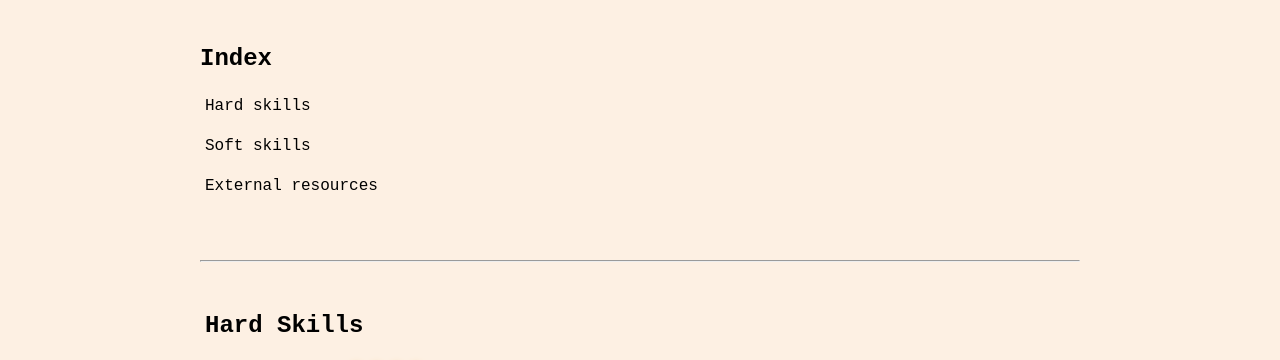
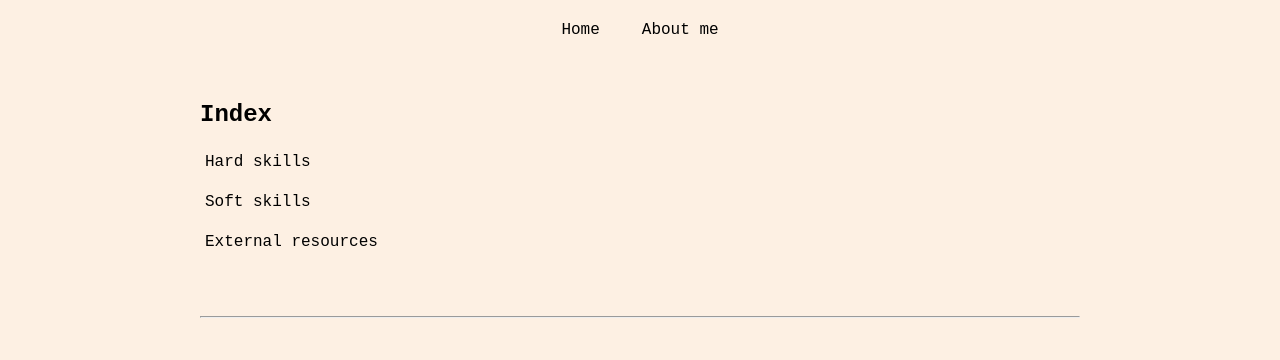
Before and after one commit to mjfneto/mjfneto.github.io, a plain HTML site: page index.html in a window 1280 px wide. Shown: the part 430-790 px from the top of the page. Drawn offline with Linux system fonts and the light colour scheme.

Commit message:
refactor: Add nav to header and style the indexes

```diff
--- a/index.html
+++ b/index.html
@@ -54,22 +54,30 @@
           </div>
         </div>
       </div>
+      <nav class="header-navigation">
+        <ul class="flex justify-cntr">
+          <li><a href="/">Home</a></li>
+          <li><a href="/">About me</a></li>
+        </ul>
+      </nav>
     </header>
     <div class="container">
       <main>
         <section id="index">
           <h2>Index</h2>
-          <ul>
-            <li class="hover-linen"><a href="#hard-skills">Hard skills</a></li>
-            <li class="hover-linen"><a href="#soft-skills">Soft skills</a></li>
-            <li class="hover-linen">
-              <a href="#external-resources">External resources</a>
-            </li>
-          </ul>
+          <nav>
+            <ul>
+              <li><a href="#hard-skills">Hard skills</a></li>
+              <li><a href="#soft-skills">Soft skills</a></li>
+              <li>
+                <a href="#external-resources">External resources</a>
+              </li>
+            </ul>
+          </nav>
         </section>
         <hr />
         <section>
-          <h2 id="hard-skills" class="hover-linen">
+          <h2 id="hard-skills">
             <a href="#index">Hard Skills</a>
           </h2>
           <ul class="skills ranked">
@@ -82,7 +90,7 @@
             <li class="checkmark four-stars">JS ⚙️</li>
             <li class="checkmark">React ⚛️</li>
           </ul>
-          <h2 id="soft-skills" class="hover-linen">
+          <h2 id="soft-skills">
             <a href="#index">Soft Skills</a>
           </h2>
           <ul class="skills ranked">
@@ -99,7 +107,7 @@
         </section>
         <hr />
         <section id="external-resources">
-          <h2 class="hover-linen">
+          <h2>
             <a href="#index">External resources</a>
           </h2>
           <ul class="ranked">
@@ -113,7 +121,7 @@
       </main>
       <hr />
       <footer class="container footer">
-        <a class="hover-linen" href="#top">Back to top</a>
+        <a href="#top">Back to top</a>
       </footer>
     </div>
   </body>
--- a/style.css
+++ b/style.css
@@ -23,14 +23,22 @@ h2 > a,
 h3 > a,
 h4 > a,
 h5 > a,
-h6 > a {
-  width: 100%;
+h6 > a,
+nav a {
+  display: block;
 }
 
 a {
   padding: 5px;
   text-decoration: none;
   color: initial;
+}
+
+a:hover {
+  background-color: #fde2e7;
+}
+
+a[target="_blank"] {
   display: inline-block;
 }
 
@@ -52,11 +60,6 @@ section {
 
 .justify-cntr {
   justify-content: center;
-}
-
-.hover-linen:hover {
-  cursor: pointer;
-  background-color: #fde2e7;
 }
 
 .container {
@@ -171,9 +174,8 @@ section {
   border-radius: 5%;
 }
 
-#index > li > a {
-  display: block;
-  width: 100%;
+.header-navigation li ~ li {
+  margin-left: 2rem;
 }
 
 .skills {
```
